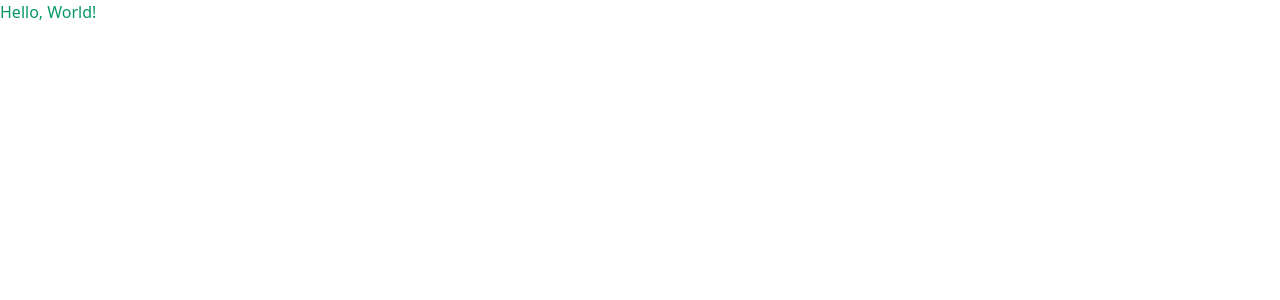
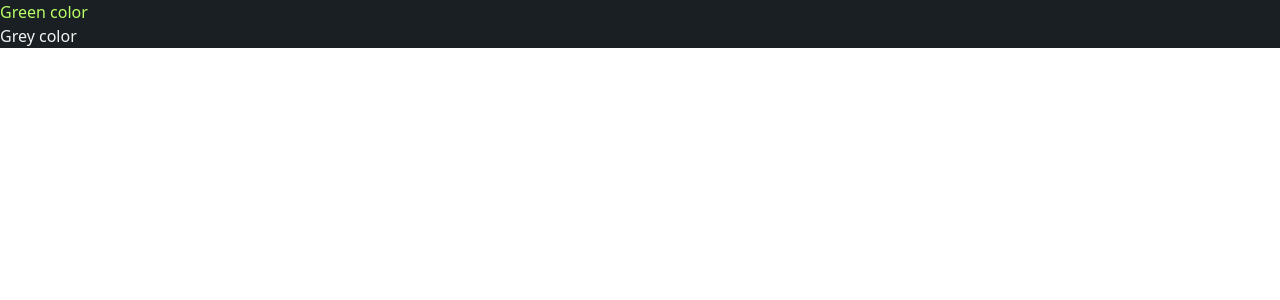
Before and after one commit to Chamara-Wijepala/positivus, a React (Vite) app: page / in a window 1280 px wide. Shown: the top 300 px of the page. Built offline with nearby package versions, Linux system fonts and the light colour scheme.

Commit message:
Add custom colors

```diff
--- a/src/App.jsx
+++ b/src/App.jsx
@@ -1,5 +1,10 @@
 function App() {
-	return <h1 className="text-emerald-600">Hello, World!</h1>;
+	return (
+		<div>
+			<p className="bg-brand-dark-900 text-brand-green-300">Green color</p>
+			<p className="bg-brand-dark-900 text-brand-gray-200">Grey color</p>
+		</div>
+	);
 }
 
 export default App;
--- a/tailwind.config.js
+++ b/tailwind.config.js
@@ -2,7 +2,19 @@
 export default {
 	content: ['./index.html', './src/**/*.{js,ts,jsx,tsx}'],
 	theme: {
-		extend: {},
+		extend: {
+			colors: {
+				'brand-green': {
+					300: '#b9ff66',
+				},
+				'brand-gray': {
+					200: '#f3f3f3',
+				},
+				'brand-dark': {
+					900: '#191f23',
+				},
+			},
+		},
 	},
 	plugins: [],
 };
```
